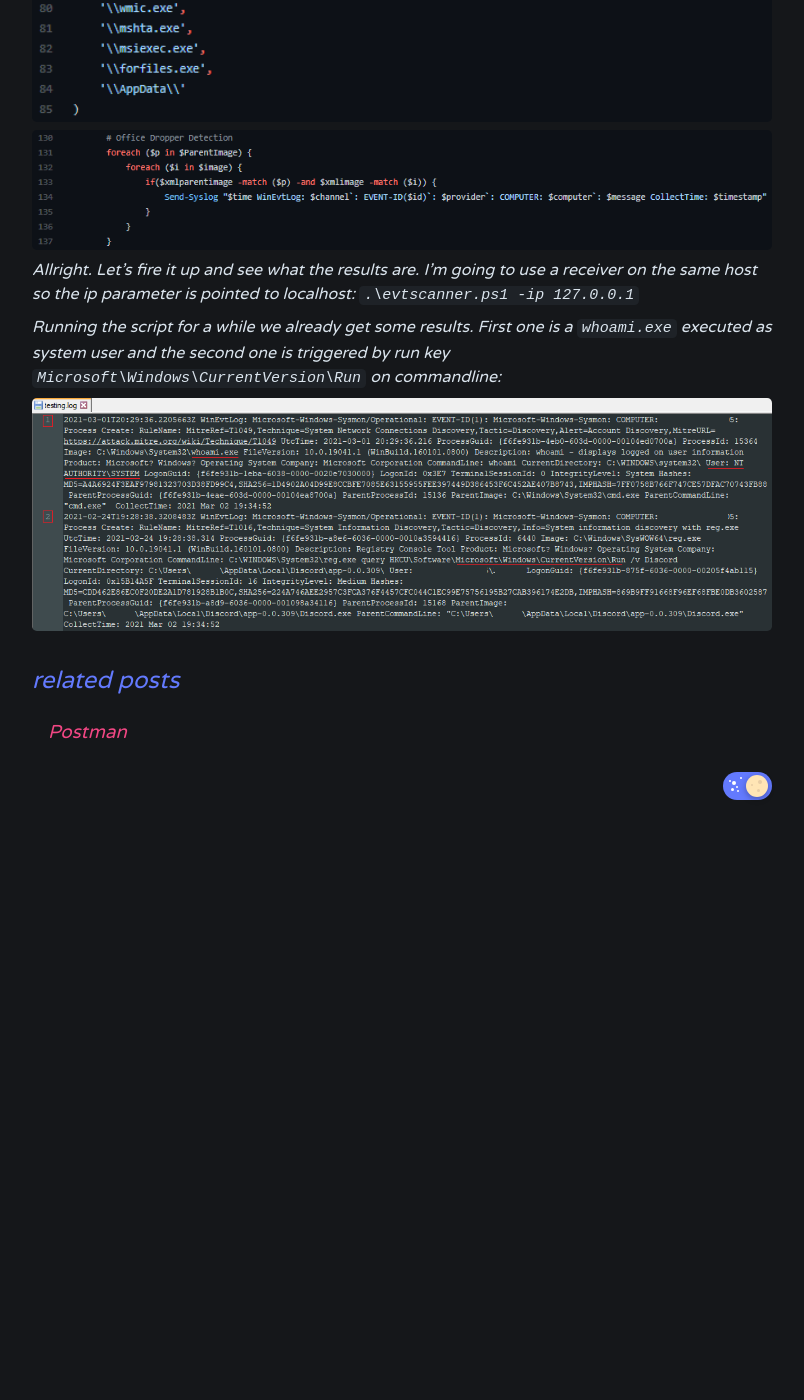
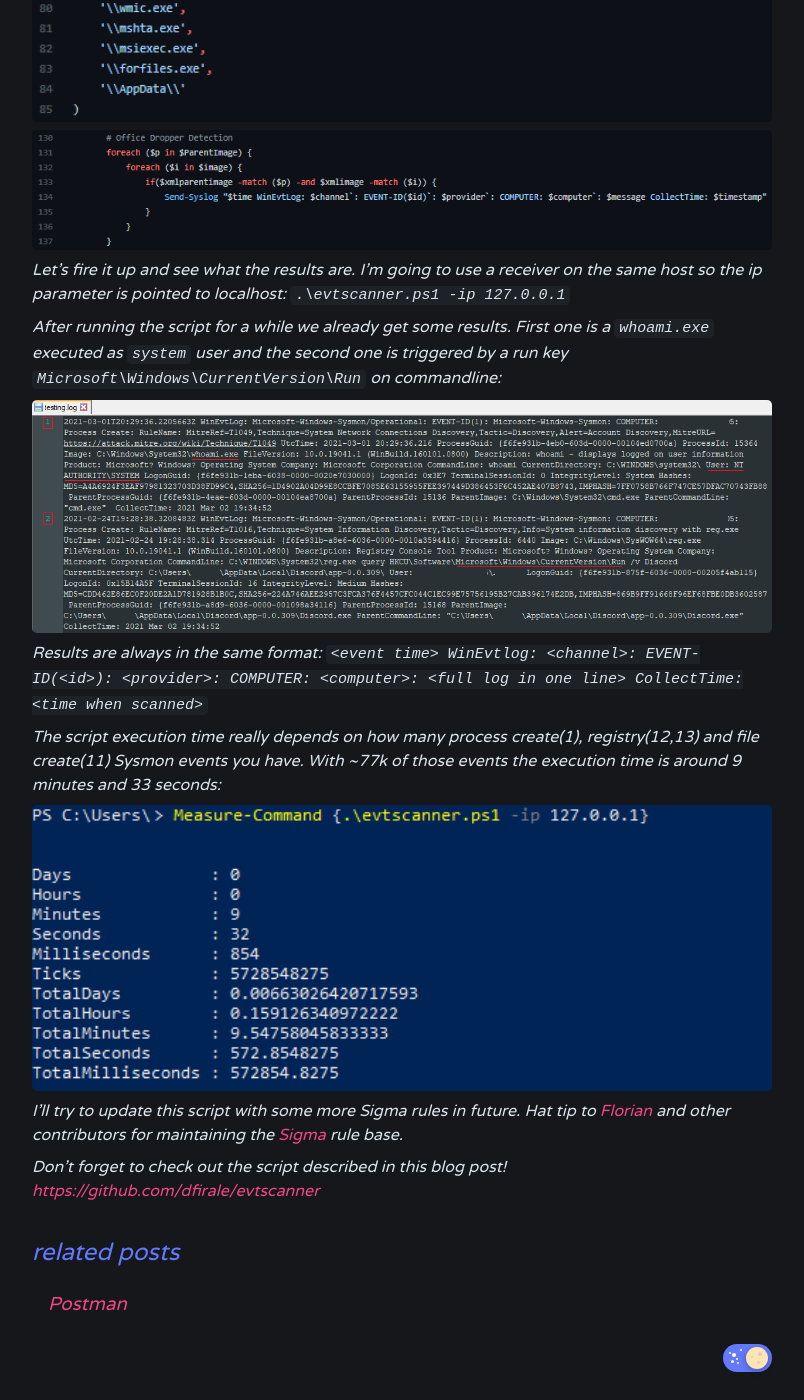
Before and after one commit to dfirale/dfirale.github.io, a Jekyll site: the page built from _posts/2021-03-01-Finding evil with Powershell and Get-WinEvent.md, in a window 1280 px wide and 1400 px high, scrolled down 6165 px. Shown: the whole window, without its empty margins (238-1042 px from the left). Built offline with Jekyll 4.4.1, drawn with Linux system fonts in a browser that asks for light colours; a style sheet for code colours, icons or effects is not loaded; before the commit the page ends 6998 px from its top, so only the background shows below that.

Commit message:
last words

```diff
--- a/_posts/2021-03-01-Finding evil with Powershell and Get-WinEvent.md
+++ b/_posts/2021-03-01-Finding evil with Powershell and Get-WinEvent.md
@@ -72,8 +72,19 @@ You could also look for malware droppers launched by Office programs (winword.ex
 
 <img src="https://raw.githubusercontent.com/dfirale/dfirale.github.io/master/assets/images/GetWinEvent/odropperlogic.PNG" width="100"/>
 
-Allright. Let's fire it up and see what the results are. I'm going to use a receiver on the same host so the ip parameter is pointed to localhost: `.\evtscanner.ps1 -ip 127.0.0.1`
+Let's fire it up and see what the results are. I'm going to use a receiver on the same host so the ip parameter is pointed to localhost: `.\evtscanner.ps1 -ip 127.0.0.1`
 
-Running the script for a while we already get some results. First one is a `whoami.exe` executed as system user and the second one is triggered by run key `Microsoft\Windows\CurrentVersion\Run` on commandline:
+After running the script for a while we already get some results. First one is a `whoami.exe` executed as `system` user and the second one is triggered by a run key `Microsoft\Windows\CurrentVersion\Run` on commandline:
 
 <img src="https://raw.githubusercontent.com/dfirale/dfirale.github.io/master/assets/images/GetWinEvent/results.png" width="100"/>
+
+Results are always in the same format:
+`<event time> WinEvtlog: <channel>: EVENT-ID(<id>): <provider>: COMPUTER: <computer>: <full log in one line> CollectTime: <time when scanned>`
+
+The script execution time really depends on how many process create(1), registry(12,13) and file create(11) Sysmon events you have. With ~77k of those events the execution time is around 9 minutes and 33 seconds:
+
+<img src="https://raw.githubusercontent.com/dfirale/dfirale.github.io/master/assets/images/GetWinEvent/performance.png" width="100"/>
+
+I'll try to update this script with some more Sigma rules in future. Hat tip to [Florian](https://twitter.com/cyb3rops) and other contributors for maintaining the [Sigma](https://github.com/SigmaHQ/sigma) rule base.
+
+Don't forget to check out the script described in this blog post! [https://github.com/dfirale/evtscanner](https://github.com/dfirale/evtscanner)
```
Also changed, not shown: assets/images/GetWinEvent/performance.png (added).
